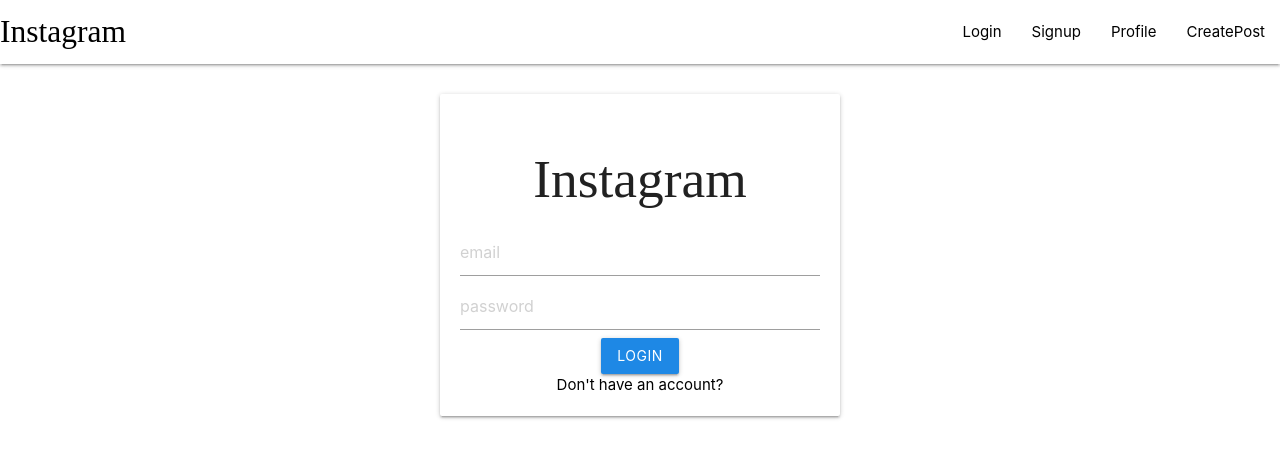
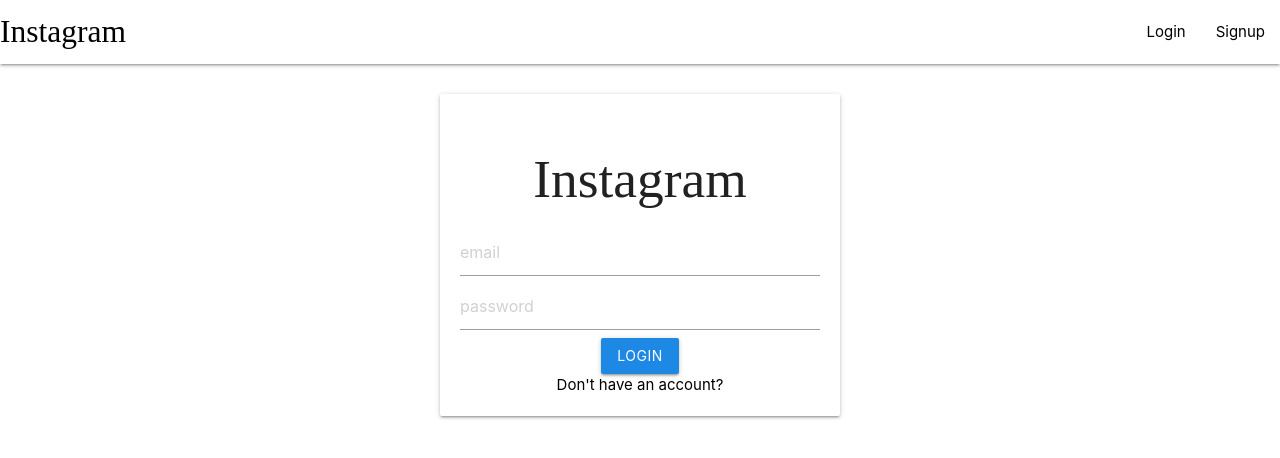
Before and after one commit to raj1020/instagram-clone-frontend, a React (Create React App) app: page /login in a window 1280 px wide. Shown: the top 458 px of the page. Built offline with nearby package versions, Linux system fonts and the light colour scheme; a web font is replaced by a local one.

Commit message:
changed navigations links to enable authenticated users to access resources

```diff
--- a/src/components/Navbar.js
+++ b/src/components/Navbar.js
@@ -1,17 +1,34 @@
-import React from 'react';
+import React, { useContext } from 'react';
 import {Link} from 'react-router-dom';
+import { UserContext } from '../App';
 
 
 const NavBar = () => {
+
+    const {state, dispatch} = useContext(UserContext);
+
+    const renderList = () => {
+      if(state) {
+        return (<div>
+                  <li><Link to="profile">Profile</Link></li>
+                  <li><Link to="create">CreatePost</Link></li>
+        </div>)
+      } else {
+        return (
+          <div>
+              <li><Link to="login">Login</Link></li>
+              <li><Link to="signup">Signup</Link></li>
+          </div>
+        );
+      }
+    };
     return (
         <nav>
         <div className="nav-wrapper white">
-          <Link to="/" className="brand-logo left">Instagram</Link>
+          <Link to= {state ? "/" : "/login"} className="brand-logo left">Instagram</Link>
           <ul id="nav-mobile" className="right">
-            <li><Link to="login">Login</Link></li>
-            <li><Link to="signup">Signup</Link></li>
-            <li><Link to="profile">Profile</Link></li>
-            <li><Link to="create">CreatePost</Link></li>
+
+            {renderList()}
           </ul>
         </div>
       </nav>
```
